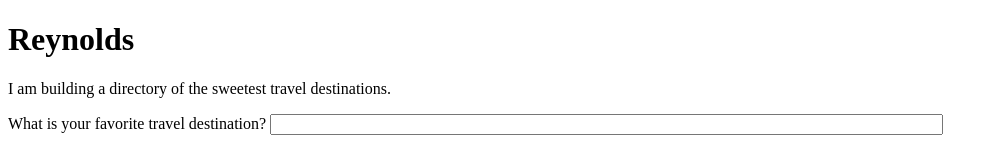
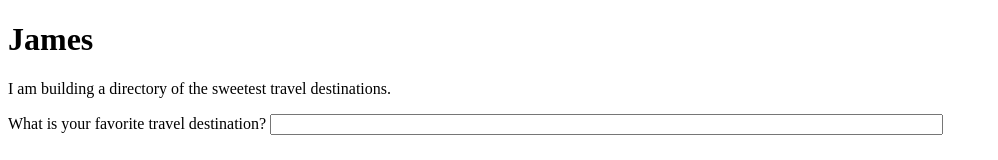
Before and after one commit to James9446/James9446.github.io, a plain HTML site: page index.html in a window 1280 px wide. Shown: the top 160 px of the page, without its empty margins (0-998 px from the left). Drawn offline with Linux system fonts and the light colour scheme.

Commit message:
Update index.html

```diff
--- a/index.html
+++ b/index.html
@@ -6,10 +6,9 @@
 
     <script>
         document.addEventListener("DOMContentLoaded", function(event) {
-            console.log("DOM fully loaded and parsed");
-        });
+            console.log("1 DOM fully loaded and parsed");
 
-        ! function() {
+            ! function() {
             var analytics = window.analytics = window.analytics || [];
             if (!analytics.initialize)
                 if (analytics.invoked) window.console && console.error && console.error("Segment snippet included twice.");
@@ -42,7 +41,12 @@
                     analytics.page();
 //                     analytics.track('page has loaded test event', {}, console.log('"page has loaded test" event fired'));
                 }
-        }();
+            }();
+
+            console.log("2 DOM fully loaded and parsed");
+        });
+
+
     </script>
 
 </head>
@@ -62,7 +66,7 @@
             }, 1);
         })();
     </script> -->
-    <h1>Reynolds</h1>
+    <h1>James</h1>
     <p>I am building a directory of the sweetest travel destinations.</p>
     <form name="travel" onsubmit="identify(event)">
         What is your favorite travel destination?
```
